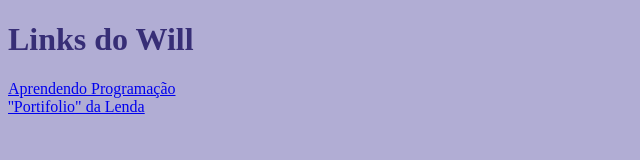
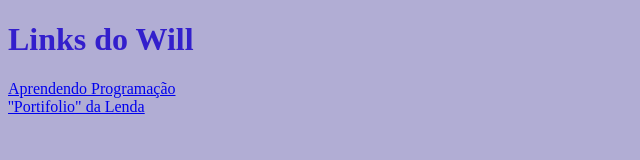
Before and after one commit to deletethiswill/links, a plain HTML site: page index.html in a window 1280 px wide. Shown: the whole page, without its empty margins (0-640 px from the left). Drawn offline with Linux system fonts and the light colour scheme.

Commit message:
ver se da certo

```diff
--- a/style.css
+++ b/style.css
@@ -1,5 +1,5 @@
 h1{
-    color:rgba(12, 2, 85, 0.74)
+    color:rgb(51, 31, 204)
 }
 
 body{
```
